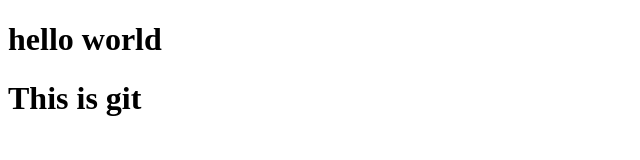
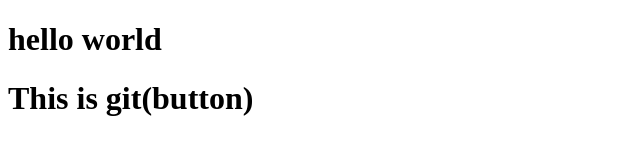
Before and after one commit to aliraza943/localrepo, a plain HTML site: page index.html in a window 1280 px wide. Shown: the whole page, without its empty margins (0-640 px from the left). Drawn offline with Linux system fonts and the light colour scheme.

```diff
--- a/index.html
+++ b/index.html
@@ -7,6 +7,6 @@
 </head>
 <body>
     <h1>hello world</h1>
-    <h1>This is git</h1>
+    <h1>This is git(button)</h1>
 </body>
 </html>
```
